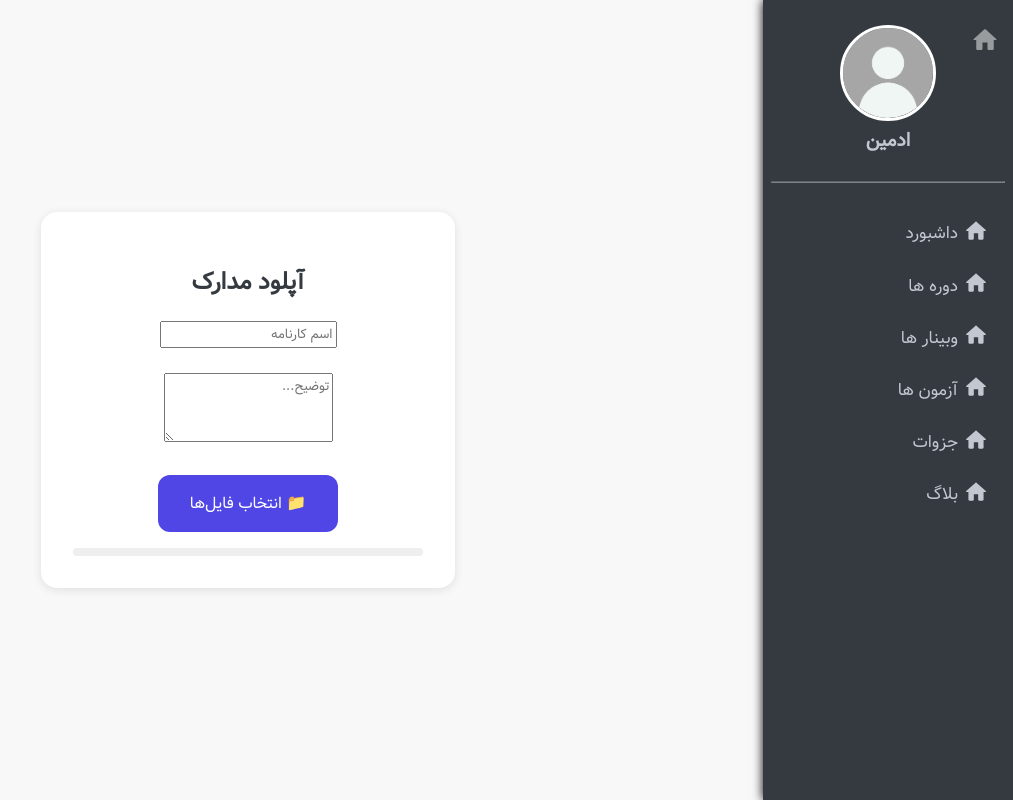
After one commit to amirali5370/Alfa, a Flask app: template templates/admin/dashboard.html in a window 1280 px wide. The commit adds this page. Shown: the whole page, without its empty margins (267-1280 px from the left). Run offline with Flask 3, Linux system fonts and the light colour scheme; the template is opened without the code that fills it, so the values that code supplies are empty; some libraries are stand-ins or nearby versions.

Commit message:
create uploading workbooks system for admin

```diff
--- /dev/null
+++ b/static/scripts/admin/dashboard.js
@@ -0,0 +1,44 @@
+const fileInput = document.getElementById('fileInput');
+const uploadForm = document.getElementById('uploadForm');
+const progress = document.getElementById('progress');
+const progressFill = document.getElementById('progressFill');
+const csrfToken = document.querySelector('meta[name="more_of_page"]').getAttribute('content')
+
+
+fileInput.addEventListener('change', () => {
+    if (fileInput.files.length === 0) return;
+
+    // جمع‌آوری اطلاعات فرم
+    const formData = new FormData();
+    formData.append('title', uploadForm.title.value);
+    formData.append('description', uploadForm.description.value);
+    formData.append('csrf_token', csrfToken);
+
+    for (const file of fileInput.files) {
+        formData.append('files', file);
+    }
+
+    const xhr = new XMLHttpRequest();
+    xhr.open('POST', '/admin/upload-multiple');
+
+    // نمایش درصد پیشرفت
+    xhr.upload.addEventListener('progress', (e) => {
+        if (e.lengthComputable) {
+            const percent = Math.round((e.loaded / e.total) * 100);
+            progressFill.style.width = percent + '%';
+            progress.textContent = `در حال آپلود: ${percent}%`;
+        }
+    });
+
+    // بعد از اتمام آپلود
+    xhr.addEventListener('load', () => {
+        if (xhr.status === 201) {
+            progress.textContent = '✅ همه فایل‌ها با موفقیت آپلود شدند';
+            progressFill.style.width = '100%';
+        } else {
+            progress.textContent = '❌ خطا در آپلود فایل‌ها';
+        }
+    });
+
+    xhr.send(formData);
+});
--- /dev/null
+++ b/static/styles/admin/dashboard.css
@@ -0,0 +1,52 @@
+#content {
+    background: #f8f8f8;
+    display: flex;
+    align-items: center;
+    justify-content: center;
+    height: 100vh;
+  }
+  .upload-box {
+    background: #fff;
+    padding: 2rem;
+    border-radius: 1rem;
+    box-shadow: 0 2px 10px rgba(0,0,0,0.1);
+    text-align: center;
+    width: 350px;
+  }
+  #fileInput {
+    display: none;
+  }
+  .upload-label {
+    display: inline-block;
+    padding: 1rem 2rem;
+    background: #4f46e5;
+    color: #fff;
+    border-radius: 0.75rem;
+    cursor: pointer;
+    transition: background 0.3s;
+  }
+  .upload-label:hover {
+    background: #4338ca;
+  }
+  #progress {
+    margin-top: 1rem;
+    font-size: 0.9rem;
+    color: #333;
+  }
+  .progress-bar {
+    height: 8px;
+    width: 100%;
+    background: #eee;
+    border-radius: 4px;
+    overflow: hidden;
+    margin-top: 0.5rem;
+  }
+  .progress-fill {
+    height: 100%;
+    width: 0%;
+    background: #4f46e5;
+    transition: width 0.2s;
+  }
+  input,textarea{
+      font-family: vazir;
+  }
--- /dev/null
+++ b/templates/admin/dashboard.html
@@ -0,0 +1,24 @@
+{% extends "admin/panel.html" %}
+{% block head %}
+    <title>داشبورد | ادمین</title>
+    <link rel="stylesheet" href="{{ url_for('static', filename='styles/admin/dashboard.css') }}">
+    <meta name="more_of_page" content="{{ csrf_token() }}">
+{% endblock %}
+{% block body %}
+<div class="upload-box">
+    <form id="uploadForm" enctype="multipart/form-data">
+        <h2>آپلود مدارک</h2>
+        <input type="text" name="title" placeholder="اسم کارنامه" required><br><br>
+        <textarea name="description" placeholder="توضیح..." rows="3"></textarea><br><br>
+
+        <input type="file" id="fileInput" name="files" multiple accept="application/pdf" style="display:none;">
+        <label for="fileInput" class="upload-label">📁 انتخاب فایل‌ها</label>
+    </form>
+
+    <div id="progress"></div>
+    <div class="progress-bar"><div class="progress-fill" id="progressFill"></div></div>
+</div>
+
+<script src="{{ url_for('static', filename='scripts/admin/dashboard.js') }}"></script>
+
+{% endblock %}
--- a/templates/admin/panel.html
+++ b/templates/admin/panel.html
@@ -33,7 +33,7 @@
             <span>ادمین</span>
         </div>
         <hr>
-        <a href="{{ url_for('user.dashboard') }}" class="side_ob">
+        <a href="{{ url_for('admin.dashboard') }}" class="side_ob">
             <svg class="side_ob_im" xmlns="http://www.w3.org/2000/svg" viewBox="0 0 24 24">
                 <path d="M0 0h24v24H0V0z" fill="none"/>
                 <path fill="currentColor" d="M10 19v-5h4v5c0 .55.45 1 1 1h3c.55 0 1-.45 1-1v-7h1.7c.46 0 .68-.57.33-.87L12.67 3.6c-.38-.34-.96-.34-1.34 0l-8.36 7.53c-.34.3-.13.87.33.87H5v7c0 .55.45 1 1 1h3c.55 0 1-.45 1-1z"/>
```
Also changed, not shown: blueprints/admin.py (+40 -1 lines), 2 other files.
